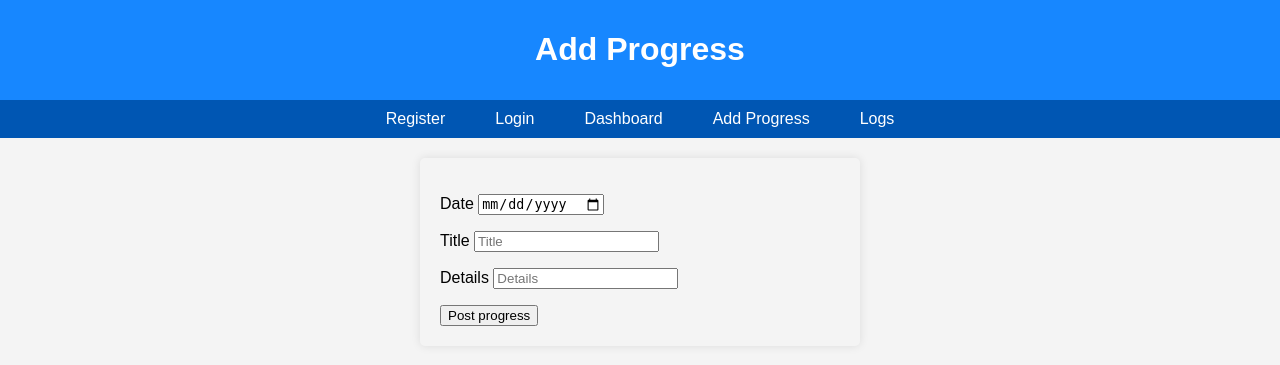
After one commit to Dylstar1/Web-app-y12, a Flask app: page /addprogress in a window 1280 px wide. The commit adds this page. Shown: the top 365 px of the page. Run offline with Flask 3, Linux system fonts and the light colour scheme; a user stored in the database is signed in.

```diff
--- a/web/app.py
+++ b/web/app.py
@@ -1,5 +1,6 @@
 from flask import Flask, request, render_template, session, redirect, url_for, flash
 import sqlite3
+from datetime import date # for default date
 
 app = Flask(__name__)
 app.config['SECRET_KEY'] = 'secret-key'  # For sessions and flash messages
@@ -14,11 +15,66 @@ def get_db_connection():
 @app.route('/')
 def index():
     # return 'Index page'
-    return render_template('index.html')
+    return render_template('dashboard.html')
+
+@app.route('/addprogress', methods = ['GET', 'POST'])
+def addprogress():
+    if 'user_id' not in session:
+        flash('Please login, you need to login to view this content', 'error')
+        return redirect(url_for('login'))
+
+    if request.method == 'POST':
+        date = request.form['date']
+        title = request.form['title']
+        details = request.form['details']
+
+        conn = get_db_connection()
+        cursor = conn.cursor()
+
+        try:
+            cursor.execute(
+                f"INSERT INTO progresslogs (user_id, date, title, details) VALUES ('{session['user_id']}', '{date}', '{title}', '{details}')"
+            )
+            conn.commit()
+            flash('Log succesful!', ' success')
+            conn.close()
+            # give feedback to user
+            # redirect to dashboard -- later ti view logs instead
+        except sqlite3.IntegrityError:
+            conn.close()
+            flash('Please enter a complere log.', 'error')
+            return redirect(url_for('addprogress'))
+        except Exception as e:
+            conn.close()
+            flash(f'Error: {str(e)}', 'error')
+            return redirect(url_for('addprogress'))
+
+    return render_template('addprogress.html')
 
 @app.route('/dashboard')
 def dashboard():
+    if 'user_id' not in session:
+        flash('Please login, you need to login to view this content', 'error')
+        return redirect(url_for('login'))
+
     return render_template('dashboard.html')
+
+@app.route('/logs', methods = ['GET', 'POST'])
+def logs():
+    if 'user_id' not in session:
+        flash('Please login, you need to login to view this content', 'error')
+        return redirect(url_for('login'))
+
+    conn = get_db_connection()
+    cursor = conn.cursor()
+
+    cursor.execute(f"SELECT date, title, details FROM progresslogs WHERE user_id = '{session['user_id']}' ORDER BY date ASC" )
+    posts = cursor.fetchall()
+    conn.close()
+    # display no posts if user has none
+    # display all post is user has dynamic - for
+
+    return render_template('logs.html', posts = posts)
 
 @app.route('/login', methods = ['GET', 'POST'])
 def login():
@@ -31,6 +87,7 @@ def login():
         cursor.execute(f"SELECT * FROM users WHERE username = '{username}' AND passward = '{password}'")
         user = cursor.fetchone()
         conn.close()
+
         print('checked sql')
         if user:
             print('user')
@@ -74,6 +131,7 @@ def register():
         except sqlite3.IntegrityError:
             conn.close()
             flash('Username or email already exists', 'error')
+            return redirect(url_for('register'))
         except Exception as e:
             conn.close()
             flash(f'Error: {str(e)}', 'error')
--- a/web/static/styles.css
+++ b/web/static/styles.css
@@ -44,9 +44,11 @@ form {
     color: red;
     text-align: center;
     margin-bottom:10 px;
+    bottom: 0;
 }
 .success {
     color: green;
     text-align: center;
     margin-bottom: 10 px;
+    bottom: 0;
 }
--- /dev/null
+++ b/web/templates/addprogress.html
@@ -0,0 +1,14 @@
+{% extends 'base.html' %}
+{% block title %}Add Progress - Smart Study Quiz App{% endblock %}
+{% block heading %}Add Progress{% endblock %}
+{% block content %}
+    <form method="POST" action="{{ url_for('addprogress') }}">
+        <p>Date
+        <input type="date" name="date" required></p>
+        <p>Title
+        <input type="text" name="title" placeholder="Title" required></p>
+        <p>Details
+        <input type="text" name="details" placeholder="Details" required></p>
+        <button type="submit">Post progress</button>
+    </form>
+{% endblock %}
--- a/web/templates/base.html
+++ b/web/templates/base.html
@@ -14,6 +14,9 @@
         <a href="{{ url_for('register') }}">Register</a>
         <a href="{{ url_for('login') }}">Login</a>
         <a href="{{ url_for('dashboard') }}">Dashboard</a>
+        <a href="{{ url_for('addprogress') }}">Add Progress</a>
+        <a href="{{ url_for('logs') }}">Logs</a>
+
     </navbar>
     <content>
 
```
Also changed, not shown: web/templates/login.html (+5 -5 lines), web/templates/logs.html (added, +24 -0 lines), web/templates/register.html (+6 -6 lines), web/database.db.
